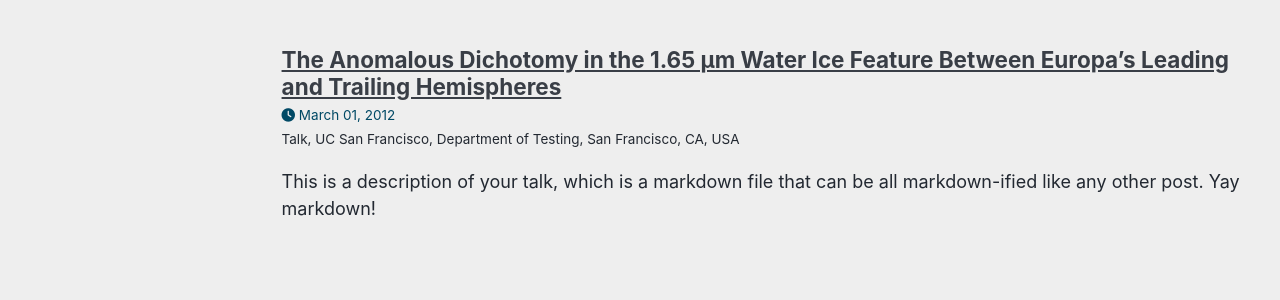
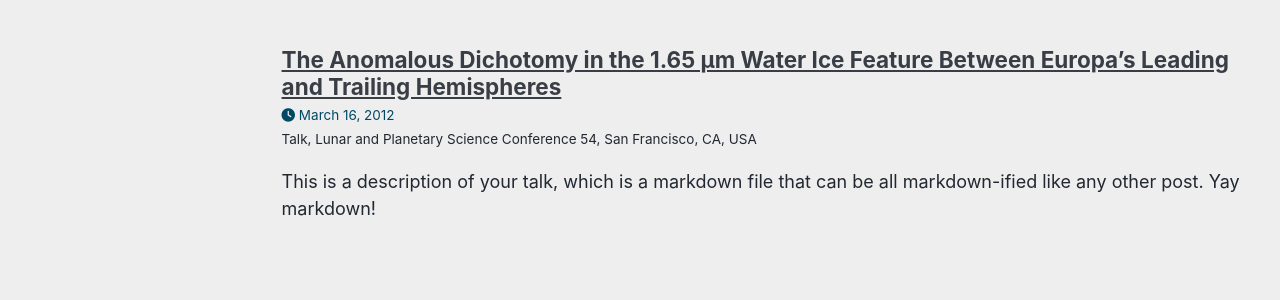
Before and after one commit to th-blip12/twhayes, a Jekyll site: the page built from _pages/talks.html, in a window 1280 px wide and 1130 px high. Shown: the part 657-957 px from the top of the window. Built offline with Jekyll 4.4.1, drawn with Linux system fonts in a browser that asks for light colours; some web fonts are replaced; a script bundle is joined from its source files by our own code; library files that are not in the unit come from our copies.

Commit message:
Update and rename 2023-03-15-LPSC54.md to 2023-03-16-LPSC54.md

```diff
--- a/_talks/2023-03-15-LPSC54.md
+++ b/_talks/2023-03-16-LPSC54.md
@@ -2,9 +2,9 @@
 title: "The Anomalous Dichotomy in the 1.65 μm Water Ice Feature Between Europa's Leading and Trailing Hemispheres"
 collection: talks
 type: "Talk"
-permalink: /talks/2012-03-01-talk-1
-venue: "UC San Francisco, Department of Testing"
-date: 2012-03-01
+permalink: /talks/2023-03-16-LPSC54
+venue: "Lunar and Planetary Science Conference 54"
+date: 2012-03-16
 location: "San Francisco, CA, USA"
 ---
 
```
